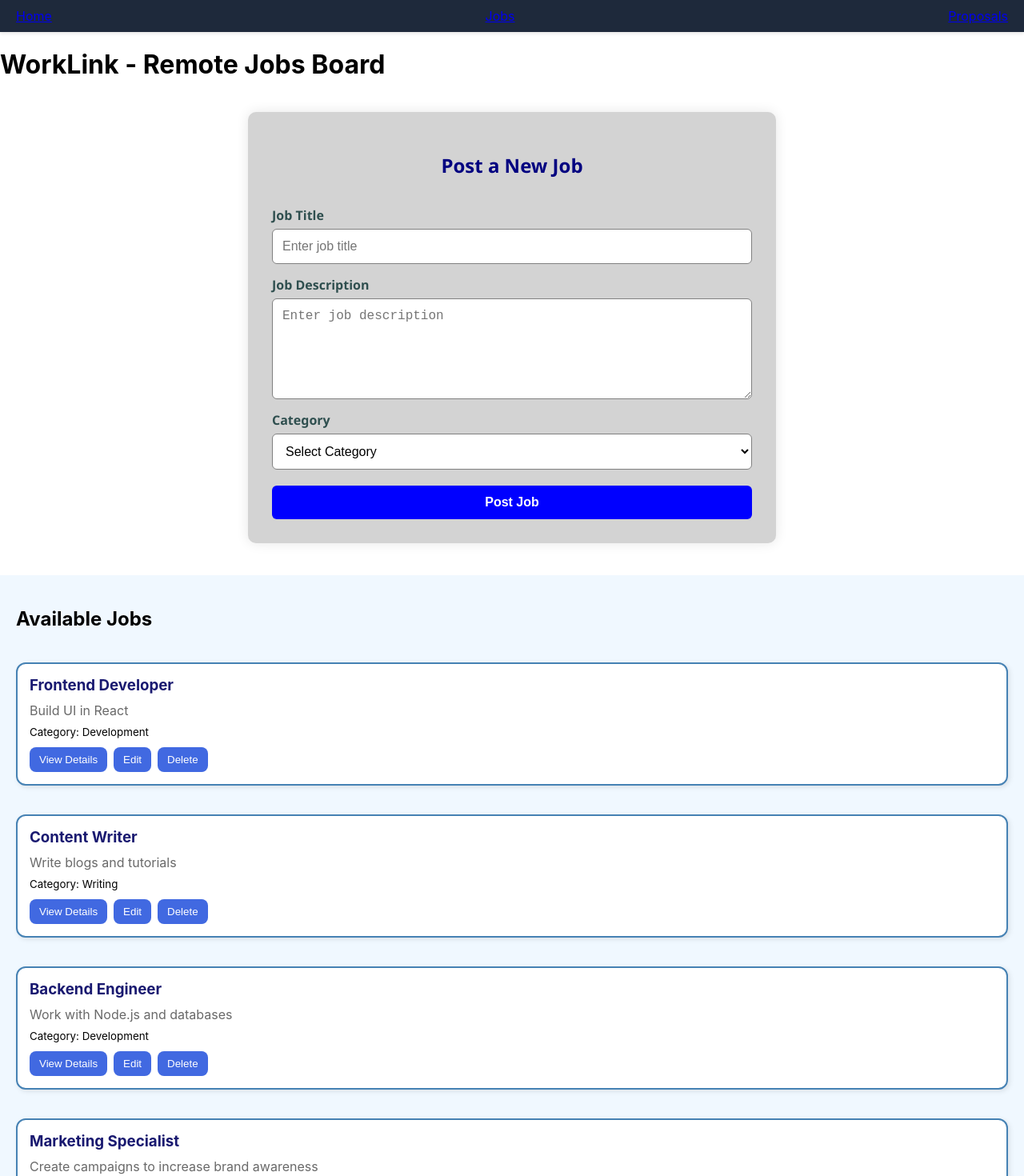
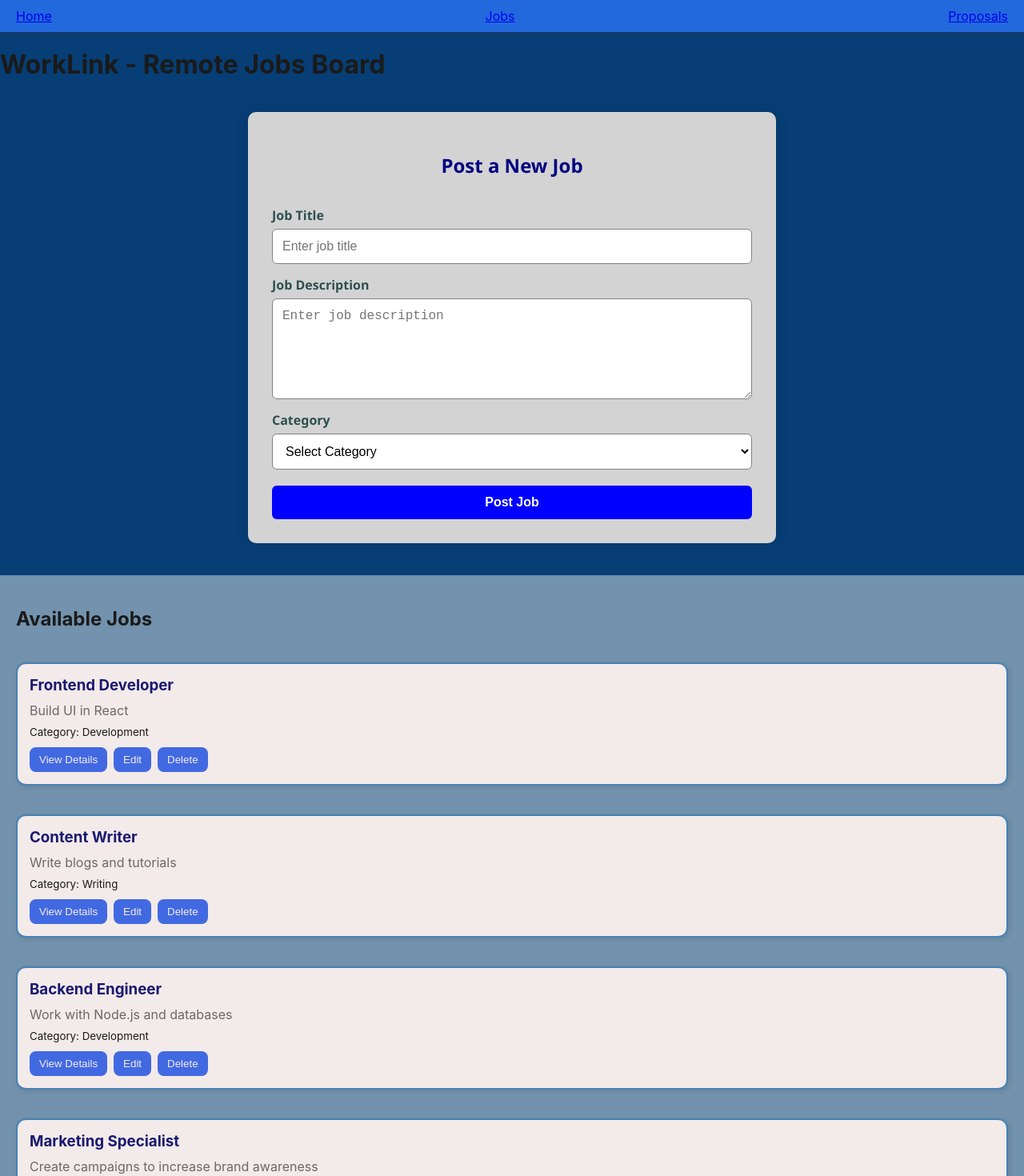
Before and after one commit to Danbradleystakusopere/worklink, a React (Create React App) app: page / in a window 1280 px wide. Shown: the top 1470 px of the page at 80% size. Built offline with nearby package versions, Linux system fonts and the light colour scheme; data requests are answered from the project's data file.

Commit message:
changed my styling

```diff
--- a/src/App.css
+++ b/src/App.css
@@ -1,31 +1,39 @@
-.App {
-  text-align: center;
+
+
+body {
+  margin: 0;
+  font-family: 'Segoe UI', Tahoma, Geneva, Verdana, sans-serif;
+  background-color: #010d1a;
 }
 
-.App-logo {
-  height: 40vmin;
-  pointer-events: none;
+.App {
+  padding: 20px;
+  min-height: 100vh;
+  background-color: #6ba5df;
 }
 
-@media (prefers-reduced-motion: no-preference) {
-  .App-logo {
-    animation: App-logo-spin infinite 20s linear;
-  }
+h1 {
+  text-align: center;
+  color: #222;
+}
+
+
+.App-logo {
+  display: none;
 }
 
 .App-header {
-  background-color: #282c34;
-  min-height: 100vh;
+  background-color: transparent;
   display: flex;
   flex-direction: column;
   align-items: center;
   justify-content: center;
-  font-size: calc(10px + 2vmin);
-  color: white;
+  font-size: inherit;
+  color: inherit;
 }
 
 .App-link {
-  color: #61dafb;
+  color: #007bff;
 }
 
 @keyframes App-logo-spin {
--- a/src/components/JobList.css
+++ b/src/components/JobList.css
@@ -1,5 +1,5 @@
 .job-list {
-  background-color: aliceblue;
+  background-color: rgb(114, 146, 173);
   padding: 20px;
   display: grid;
   gap: 20px;
@@ -9,7 +9,7 @@
   border: 2px solid steelblue;
   border-radius: 12px;
   padding: 15px;
-  background-color: white;
+  background-color: rgb(243, 234, 234);
   box-shadow: 2px 2px 6px rgba(0, 0, 0, 0.1);
 }
 
@@ -26,7 +26,7 @@
 .job-category {
   display: inline-block;
   background-color: teal;
-  color: white;
+  color: rgb(228, 209, 209);
   padding: 5px 10px;
   border-radius: 10px;
   font-size: 0.9rem;
@@ -34,7 +34,7 @@
 
 .job-card button {
   background-color: royalblue;
-  color: white;
+  color: rgb(248, 236, 236);
   border: none;
   padding: 8px 12px;
   border-radius: 8px;
--- a/src/components/NavBar.css
+++ b/src/components/NavBar.css
@@ -1,11 +1,11 @@
 .navbar {
-  background-color: #1e293b;
+  background-color: #2269dd;
   padding: 10px 20px;
   display: flex;
   justify-content: space-between;
   align-items: center;
   color: white;
-  box-shadow: 0 2px 4px rgba(0, 0, 0, 0.1);
+  box-shadow: 0 2px 4px rgba(192, 5, 5, 0.1);
 }
 
 .logo {
--- a/src/index.css
+++ b/src/index.css
@@ -1,5 +1,8 @@
+
 body {
   margin: 0;
+  background-color: #073e75;
+  color: #1a1a1a;
   font-family: -apple-system, BlinkMacSystemFont, 'Segoe UI', 'Roboto', 'Oxygen',
     'Ubuntu', 'Cantarell', 'Fira Sans', 'Droid Sans', 'Helvetica Neue',
     sans-serif;
@@ -7,7 +10,8 @@ body {
   -moz-osx-font-smoothing: grayscale;
 }
 
-code {
-  font-family: source-code-pro, Menlo, Monaco, Consolas, 'Courier New',
-    monospace;
+
+body.dark {
+  background-color: #1e1e1e;
+  color: #f5f5f5;
 }
```
